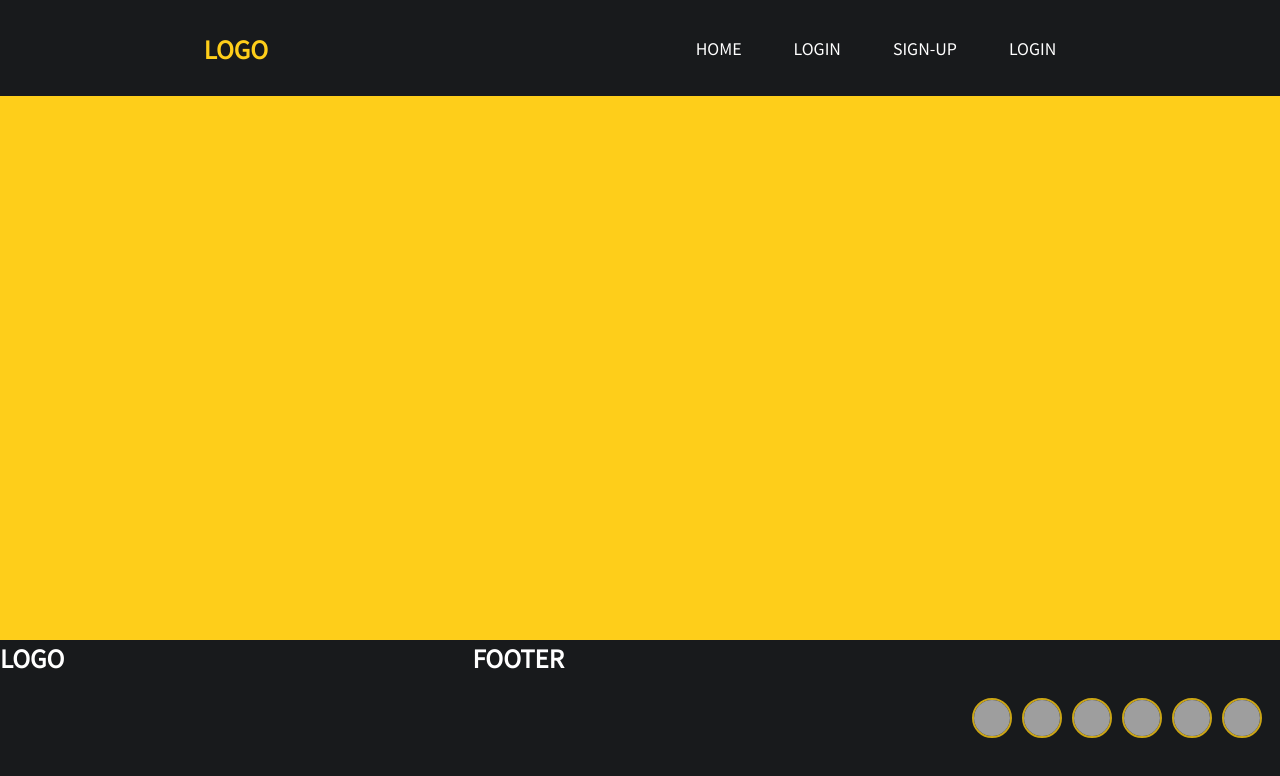
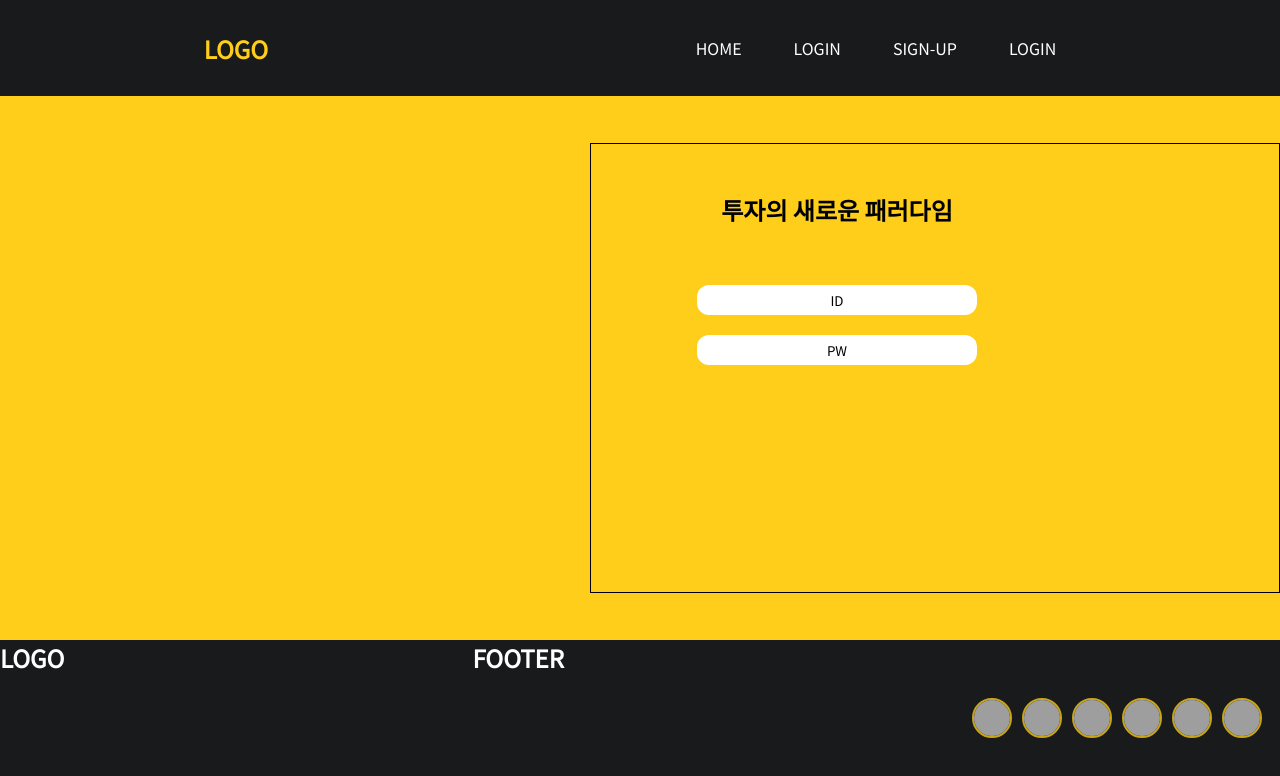
Before and after one commit to sjsin0905/bsbz-frontend, a React (Create React App) app: page /login in a window 1280 px wide. Shown: the top 776 px of the page. Built offline with nearby package versions, Linux system fonts and the light colour scheme; grey boxes are pictures that could not be loaded.

Commit message:
ADD: loginPage - create loginForm

```diff
--- a/src/pages/Login.tsx
+++ b/src/pages/Login.tsx
@@ -17,17 +17,60 @@ const Container = styled.div`
 const Main = styled.div`
   height: 68vh;
   width: 100vw;
+
+  display: flex;
+  flex-direction: row;
+  justify-content: end;
+  align-items: center;
+`;
+
+const LoginForm = styled.div`
+  height: 50vh;
+  border: 1px solid;
+  width: 50vw;
+  padding-top: 48px;
+  padding-left: 48px;
+
+  display: flex;
+  flex-direction: column;
+  justify-content: start;
+  align-items: start;
+
+  form {
+    text-align: center;
+    padding-left: 48px;
+  }
+
+  input {
+    border: 0px;
+    border-radius: 12px;
+    text-align: center;
+    width: 280px;
+    height: 30px;
+    margin: 10px;
+  }
 `;
 
 export default function Login() {
   const [isLoading, setIsLoading] = useState(false);
-
+  const deleteValue = () => {};
   return (
     <>
       {isLoading && <Loading />}
       <Navigation />
       <Container>
-        <Main> </Main>
+        <Main>
+          <LoginForm>
+            <form action="#" method="post">
+              <h2>투자의 새로운 패러다임</h2>
+              <br></br>
+              <br></br>
+              <input type="text" value={"ID"} onClick={deleteValue}></input>
+              <br></br>
+              <input type="text" value={"PW"}></input>
+            </form>
+          </LoginForm>
+        </Main>
       </Container>
       <Footer />
     </>
```
